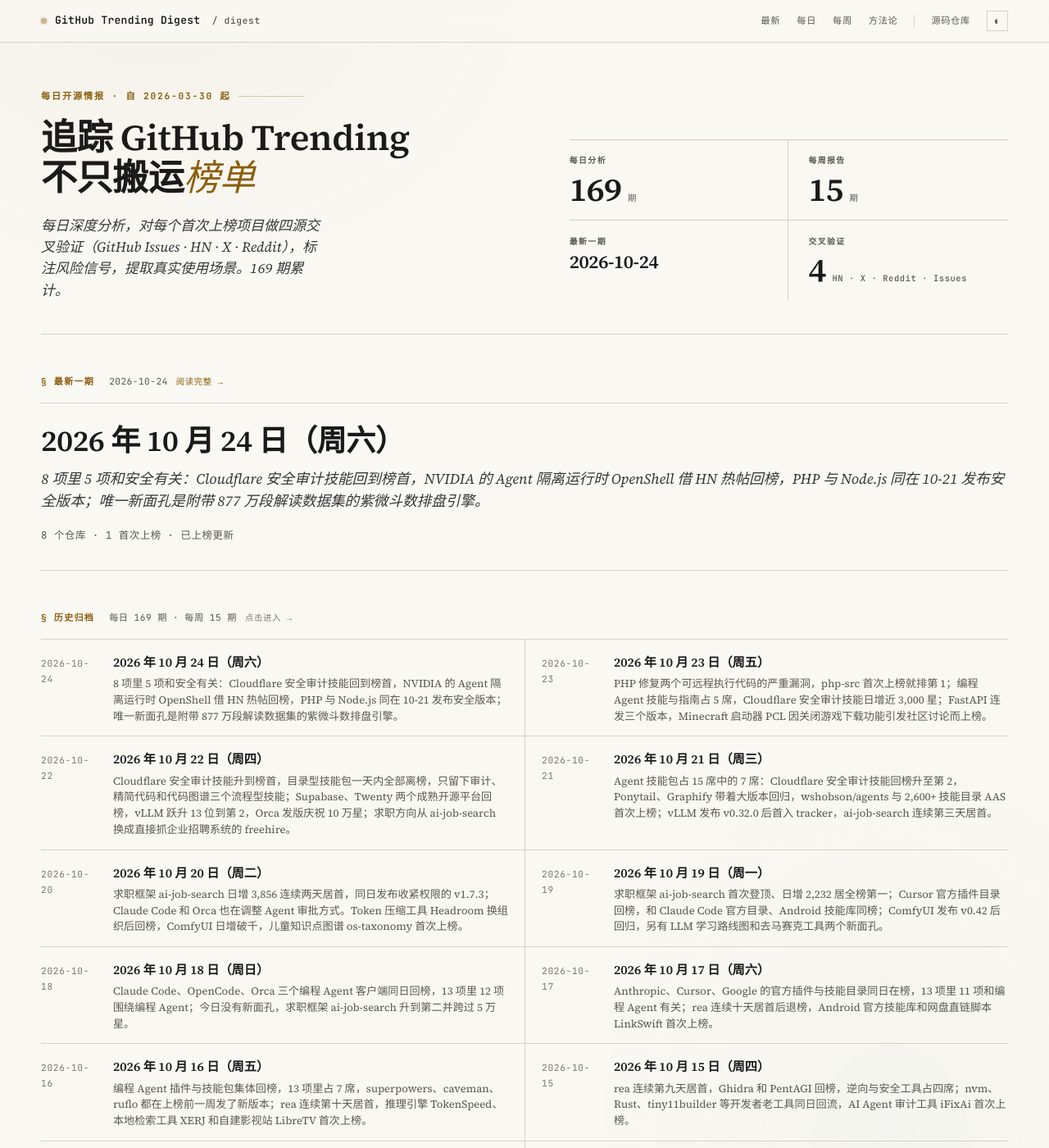
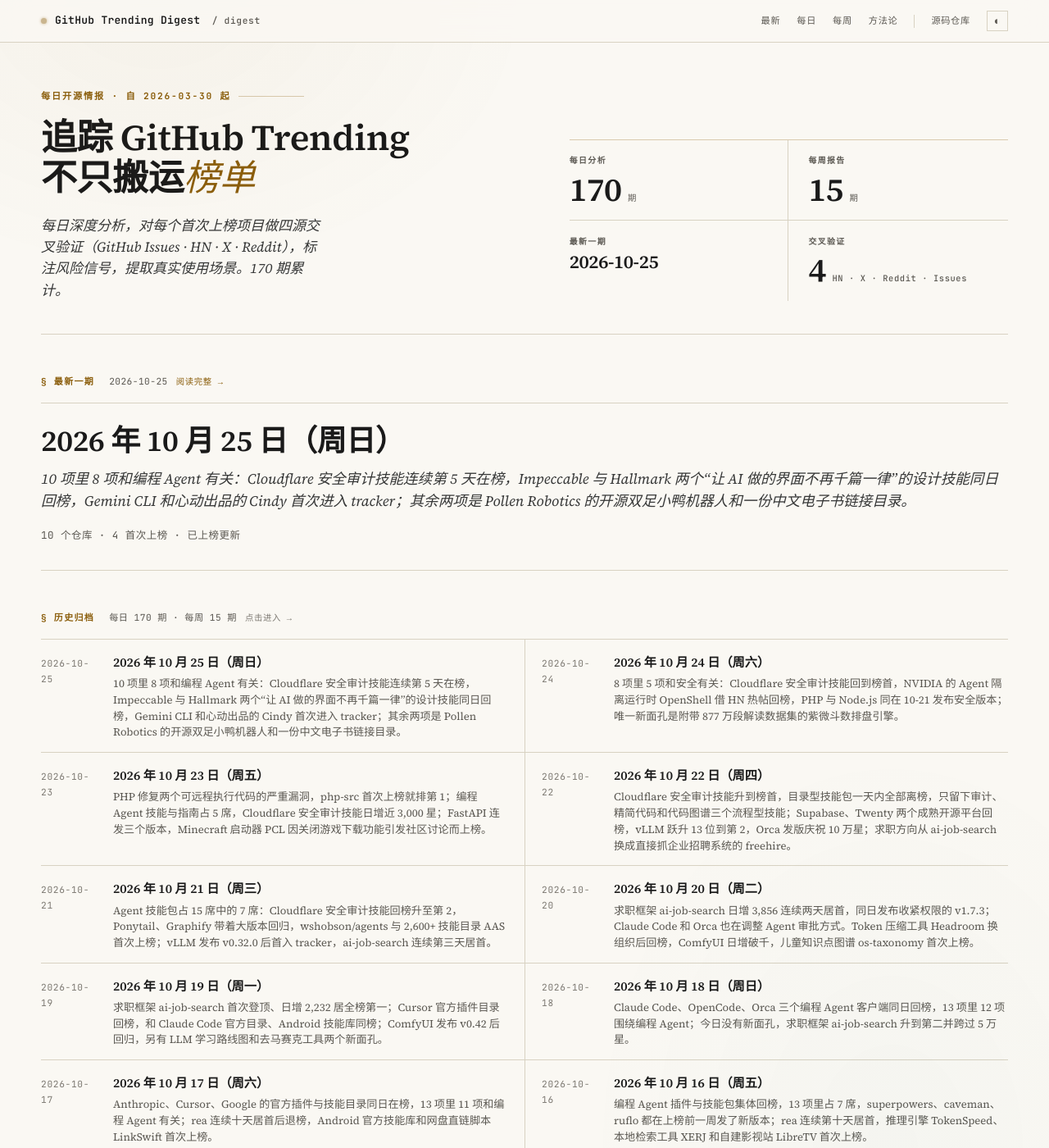
Before and after one commit to maxzyma/github-trending-digest, a Jekyll site: the page built from index.md, in a window 1280 px wide and 1400 px high. Shown: the whole window at 82% size. Built offline with Jekyll 4.4.1, drawn with Linux system fonts in a browser that asks for light colours; some of the changed lines change nothing that is shown; some of the changed text lies outside the part shown.

Commit message:
daily: 2026-10-25 public archive

```diff
--- /dev/null
+++ b/daily/2026-10-25-analysis.md
@@ -0,0 +1,173 @@
+---
+layout: daily
+date: 2026-10-25
+title: GitHub Trending 深度分析 — 2026 年 10 月 25 日（周日）
+subtitle: 10 项里 8 项和编程 Agent 有关：Cloudflare 安全审计技能连续第 5 天在榜，Impeccable 与 Hallmark 两个“让 AI 做的界面不再千篇一律”的设计技能同日回榜，Gemini CLI 和心动出品的 Cindy 首次进入 tracker；其余两项是 Pollen Robotics 的开源双足小鸭机器人和一份中文电子书链接目录。
+total: 10
+new_count: 4
+new_repos:
+  - repo: makecindy/cindy
+    stars: 4126
+    star_delta: 477
+    lang: TypeScript
+    source_strength: 中
+    risk_tags: ['dependency', 'privacy', 'stability', 'cost', 'bus_factor']
+  - repo: jbiaojerry/ebook-treasure-chest
+    stars: 22651
+    star_delta: 227
+    lang: Python
+    source_strength: 中
+    risk_tags: ['compliance', 'dependency', 'vanity', 'bus_factor']
+  - repo: pollen-robotics/microduck
+    stars: 11025
+    star_delta: 319
+    lang: Rust
+    source_strength: 强
+    risk_tags: ['compliance', 'dependency', 'stability', 'bus_factor']
+updated_repos:
+  - repo: cloudflare/security-audit-skill
+    change: "="
+    days_listed: 5
+  - repo: NVIDIA/OpenShell
+    change: ↑2
+    days_listed: 2
+---
+
+# GitHub Trending 深度分析 — 2026 年 10 月 25 日（周日）
+
+_10 项里 8 项和编程 Agent 有关：Cloudflare 安全审计技能连续第 5 天在榜，Impeccable 与 Hallmark 两个“让 AI 做的界面不再千篇一律”的设计技能同日回榜，Gemini CLI 和心动出品的 Cindy 首次进入 tracker；其余两项是 Pollen Robotics 的开源双足小鸭机器人和一份中文电子书链接目录。_
+
+_项目总数: 10 | 首次上榜: 4 | 重新上榜: 4 | 已上榜更新: 2 | 数据源: https://github.com/trending_
+
+## 本日主线
+
+**主线一：榜单地图 — 编程 Agent 的技能、指南和运行外壳占了 8 席。** 今日分组：
+
+- **编程 Agent 技能与指南**（5 项）—— `cloudflare/security-audit-skill`（=，#1，44,681 ⭐，+2,264）让 Agent 分阶段做安全审计，`aws/agent-toolkit-for-aws`（RE，#3）AWS 官方 MCP 与技能集，`Nutlope/hallmark`（RE，#4，32,206 ⭐）和 `pbakaus/impeccable`（RE，#6，86,461 ⭐）两个设计技能，`luongnv89/claude-howto`（RE，#5）Claude Code 图解教程
+- **Agent 运行时与客户端**（3 项）—— `NVIDIA/OpenShell`（↑2，#2，19,502 ⭐，+896）限制 Agent 能碰什么的隔离运行时，`google-gemini/gemini-cli`（NEW，#8，108,089 ⭐）Google 的终端 Agent，`makecindy/cindy`（NEW，#10，4,126 ⭐，+477）把 Claude Code、Codex 装进同一个桌面和手机客户端
+- **其他方向**（2 项）—— `pollen-robotics/microduck`（NEW，#7，11,025 ⭐）开源双足小鸭机器人，`jbiaojerry/ebook-treasure-chest`（NEW，#9，22,651 ⭐）中文电子书下载链接目录
+
+和 10-24 的 8 项相比，只留下 security-audit-skill 和 OpenShell。`php/php-src`、`nodejs/node`、`anthropics/knowledge-work-plugins`、`SnailSploit/Claude-Red`、`OpenBMB/VoxCPM`、`Renhuai123/ziwei-doushu` 六项离榜，昨天的运行时安全更新方向整体退场。今天新进入的 8 项中 4 项是 RE，claude-howto 只离榜一天就回来了。全榜日增合计约 5,700，security-audit-skill 一项占 40%。
+
+**主线二：设计技能和云厂商官方技能同时在榜，技能包成了给编程 Agent“补专业”的通用做法。** Impeccable 和 Hallmark 解决同一个问题：Claude Code、Cursor、Codex 生成的网页容易长得一样（同样的渐变、卡片和字体）。Impeccable 更新最勤，10-19 发布 skill-v4.7.0，10-24 又发 4.7.1，检测引擎这几天在加对表格行侧边色条等样式的识别（#1133）；距 10-07 上次在榜涨了约 8,700 星。Hallmark 距 7-17 上次在榜从 10,961 涨到 32,206，10-22 的提交集中在主题展示站。另一侧是厂商把自家平台知识打包成技能：Cloudflare 的安全审计技能和 AWS 官方工具集（10-22、10-23 新增数据目录管理技能和 Devin 插件清单）。对团队来说，这类技能的价值在于把“怎么做对”的经验交给 Agent 执行，效果要在自己的项目里试过才知道。
+
+**主线三：Agent 客户端的竞争转向“一个外壳管多个 Agent”。** Gemini CLI 是 108K 星的成熟项目，首次进入本 tracker，保持每周一个正式版（v0.65.0 于 10-20 发布）加每日 nightly；10-23 合入的提交里有一条修正“从 Claude 迁移 hooks 配置时把超时从秒换算成毫秒”，说明它在主动接收 Claude Code 用户。Cindy 走另一条路：它不自己做编程 Agent，而是把 Claude Code、Codex 装进同一个工作区，任务中途可换模型，记忆和技能跨 Agent 共享，还有手机端续接会话。OpenShell 在更底层，管 Agent 运行时能访问哪些文件、网络和凭据，10-23、10-24 的提交主要是 Kubernetes 部署配置。三者对应同一个需求：开发者手上已有多个 Agent，需要统一管理和约束它们。
+
+**主线四：榜单解读提醒 — 排名和当日星数不完全对应，有的回榜项目没有新代码。** aws/agent-toolkit-for-aws 今日只涨 13 星却排第 3，gemini-cli 涨 44 星排第 8，GitHub Trending 的排序不是单纯按当日星数。ebook-treasure-chest 最近一次提交是 2026-01-13，本次上榜没有对应的版本或事件；它的内容是盗版电子书网盘链接，有被下架的风险。几个短龄项目的星数与 subscribers 比偏高：Hallmark 约 519:1，Impeccable 约 439:1，Cindy 约 243:1，security-audit-skill 约 263:1。比值本身不足以下结论，要结合 issue 区和外部讨论看，详见各项目段。
+
+## NEW 首次上榜
+
+### [makecindy/cindy](https://github.com/makecindy/cindy) — NEW ⭐ 4,126（+477）| TypeScript | 信源：中
+
+**它是什么**: 一个装在电脑和手机上的 AI 助手客户端。它本身不是新的编程 Agent，而是把 Claude Code、Codex 这些现成的 Agent 放进同一个工作区：一个任务做到一半可以换模型或换 Agent，记忆和技能（Skill）在不同 Agent 之间共用。它还能操作浏览器、电脑和手机，可以从聊天工具或定时任务接活。出品方是游戏公司心动（XD），CEO 黄一孟在 7-26 的 TDW 2026 上发布，他本人是仓库提交最多的作者。
+
+**解决什么问题**: 同时用 Claude Code 和 Codex 的开发者，以前要在不同终端和订阅之间切换，会话和记忆各管各的，离开电脑就没法续上。Cindy 把订阅、会话和记忆收进一个客户端，手机上也能接着看和推进任务。模型可以走官方云服务按量付费、复用已付费的 Claude Code / Codex 订阅、自带 API Key，或用本地模型。
+
+**谁在用、怎么用**（来自 GitHub Issues 与中文社区）:
+- 远程开发：有用户通过 SSH 连远程 DGX Spark 机器时遇到模型不可用、检测不到 Codex CLI（#4286）。
+- 长会话与多 Agent 协作：会话中图片过大后报 413 错误，整条会话无法恢复（#7075）；派发出去的 Worker 可能无输出就结束（#3098），手机端看不到 Worker 列表和进度（#4395）。
+- 日常使用：LINUX DO 帖子的用户看重国内直连速度快、手机端同步快、能复用已有订阅；也有人用内置的 TapTap 制造做游戏创作。
+
+**社区怎么评价**:
+- 正面: 发布约 3 个月，版本几乎每天一版（10-23 为 v0.1.115），贡献者 147 人；中文社区评价交互花了心思，复用订阅这一点实用。
+- 负面: Windows 上被后台插件抢焦点（#500，16 条评论）；知乎作者提到排版错乱和界面卡死；有用户不满 `.mindfs` 目录放在项目里、需要手机号登录、官网付费说明不清；有博客担心跨项目记忆互相干扰。黄一孟在 X 上自己也说它“纯 Vibe 出来”“还有很多不完善”。
+- 健康度: 4,126 stars / 17 subscribers，约 243:1；597 forks。开放 issue 约 1,587 个、开放 PR 约 300 个，累计 3,132 个 issue 中 1,234 个带 bug 标签，大量由团队成员和机器人账号提交。前 4 名提交者都在公司内部，约占前 10 人提交量的 81%。HN、Reddit 无讨论，X 上主要是作者和官方账号在推。
+
+**风险与争议**:
+- **dependency**: 只开源客户端，后端不开源，默认连接官方云服务和官方更新源；跳过登录只能用本地 Agent 部分。
+- **privacy**: 客户端可操作本机文件、浏览器和已登录的应用，默认连官方服务器，接入前要看清哪些数据会上传。
+- **stability**: v0.1.x 阶段，bug 类 issue 上千，会话无法恢复（#7075）、Worker 静默结束（#3098）仍未关闭。
+- **cost**: 官方托管模型按量计费，另有付费方案，价格说明不够清楚。
+- **bus_factor**: 核心开发集中在公司内部 4 人，项目走向取决于心动的产品策略。
+
+**技术备注**: TypeScript；桌面端 Electron，手机端 Expo；接入 Claude Code、Codex 等外部 Agent CLI；官网 cindy.app。
+
+### [google-gemini/gemini-cli](https://github.com/google-gemini/gemini-cli) — NEW ⭐ 108,089（+44）| TypeScript | 知名老项目首入 tracker
+
+**它是什么**: Google 官方的终端 AI Agent，在命令行里用 Gemini 模型读代码、改文件、跑命令，定位与 Claude Code、Codex CLI 相同。
+
+**近况**: 2025-04 开源，至今 108,089 星、14,811 fork，open issue 与 PR 合计 758 个。正式版每周一个（v0.63.0 10-06、v0.64.0 10-13、v0.65.0 10-20），另有每日 nightly。10-23 合入 `models` 命令和 `--list-models` 参数用于查看可用模型（#29880），同日修正从 Claude 迁移 hooks 配置时的超时单位换算。今日只涨 44 星，进入榜单与星数爆发无关；星数与 subscribers 比约 184:1，属于大型成熟项目的正常范围。
+
+**风险与争议**:
+- **dependency**: 核心能力依赖 Google 的 Gemini 模型与账号配额，免费额度和计费规则由 Google 调整。
+
+### [jbiaojerry/ebook-treasure-chest](https://github.com/jbiaojerry/ebook-treasure-chest) — NEW ⭐ 22,651（+227）| Python | 信源：中
+
+**它是什么**: 一份按 1,000 个标签分类的中文电子书下载目录，约 24,071 本书，每本列出书名、作者和 epub / mobi / azw3 下载链接，另有一个网页搜索页。仓库本身不存书，链接全部指向城通网盘的同一个账号。Python 代码是爬虫加页面生成器：抓取 dushupai.com 的书籍页面，取出网盘链接，生成分类文件和 `books.json`。
+
+**解决什么问题**: 想找某本书电子版的读者，不用逐个网站搜，可以在一个目录里按分类或书名查。README 说覆盖了帆书（原樊登读书）、微信读书、京东读书、喜马拉雅等平台的大部分书目。
+
+**谁在用、怎么用**（来自 GitHub Issues）:
+- 下载体验：多位用户反映网盘广告多、限速严重（#20、#30），有人说“每个文件都是广告”（#27），其他用户回复点“普通下载”即可；作者在 #20 回复“你们赞助一下？”。
+- 维护方式：2024 年用户反映需要提取码（#1），作者 10-31 回复已全部改为免密；有人建议把书提交到 LibGen 或 Anna's Archive，“不用担心被端”（#28）。其余多是求书 issue（#2、#12、#29）。
+
+**社区怎么评价**:
+- 正面: 覆盖面大，分类细，有搜索页。
+- 负面: 下载要经过广告和限速的网盘，链接会失效。
+- 健康度: 22,651 stars / 160 subscribers，约 141:1；3,194 forks，6 个 open issue。仓库建于 2023-09-13，最后推送是 2026-01-13，此后无提交，这次上榜没有对应的新版本或事件。作者提交 52 次，其余是自动化机器人。HN、X、Reddit、V2EX、知乎均未找到讨论，外部只有一篇资源博客介绍（2025-06-24）。
+
+**风险与争议**:
+- **compliance**: 收录了大量仍在版权期内的商业图书，链接指向的网盘按下载量给上传者分成；每个分类页的“仅供宽带测试，24 小时内删除”声明不改变侵权性质。作者另一个仓库曾出现在 2020 年出版社的 DMCA 下架通知中。
+- **dependency**: 依赖 dushupai.com 和城通网盘，任一方变化都会让链接成批失效。
+- **vanity**: 停更 9 个月后回榜，外部讨论为零，热度来源不明。
+- **bus_factor**: 作者一人维护。
+
+**技术备注**: Python 爬虫 + GitHub Actions 定时同步（设定每天 02:00 运行，1 月后无新提交）+ GitHub Pages 搜索页；代码本身对做“目录站生成器”有参考价值，内容不适合引用或传播。
+
+### [pollen-robotics/microduck](https://github.com/pollen-robotics/microduck) — NEW ⭐ 11,025（+319）| Rust | 信源：强
+
+**它是什么**: 一只约 25 厘米高、不到 800 克的双足“小鸭”机器人的控制软件。机器人能走路、坐下、摔倒后自己爬起来、用嘴叼东西、踢球。出品方 Pollen Robotics 属于 Hugging Face，由 Seeed 代工，8-27 开放预订，售价 399 美元。这个仓库是它的“大脑”：一组 Rust 程序跑在机器人的 RK3566 主板上，每秒 50 次运行神经网络策略，驱动 15 个舵机。策略在姊妹仓 `microduck_rl`（8-31、9-01 曾在榜，现约 2,600 星）里用仿真训练后导出。
+
+**解决什么问题**: 想动手做“具身智能”（让 AI 控制真实机器人）的开发者，以前要么买几千美元的研究平台，要么从零搭硬件和训练流程。Microduck 给出一台几百美元的整机，加上从仿真训练到真机部署的完整软件链，可以在桌面上实验步态策略。
+
+**谁在用、怎么用**（来自 GitHub Issues 与 HN）:
+- 二次开发：有人做第三方客户端（#329），多人想加双向语音做成对话助手（#215），社区已有 awesome-microduck 资源列表。
+- 自己训练和部署：在仿真里训练新策略再部署到真机；也有用户在 Ubuntu 22.04 上交叉编译失败（#270）。
+- 复刻：社区要求开源 3D 打印件，官方明确只开源软件（#168、#173）；中国大陆不在发货范围（#182），评论区提到国内已有团队在复刻。
+
+**社区怎么评价**:
+- 正面: 8-27 的 HN 发布帖 784 分、252 条评论，TechCrunch、Engadget、CNBC 等媒体报道；10-17 到 10-19 连发 daemon v0.17.5 到 v0.17.8，维护活跃。
+- 负面: 有人在 #168 评论“打着开源旗号卖货”；配对 PIN 可被同机其他后台程序读取（#233）。
+- 健康度: 11,025 stars / 72 subscribers，约 153:1；1,415 forks，issue 共 50 个、19 个未关闭。仓库建于 7-29。两位作者提交约占前 10 名的 92%。这次上榜没有找到单一触发事件，可能与 10 月中旬的连续发版有关（推断）。
+
+**风险与争议**:
+- **compliance**: 宣传为开源机器人，但开源的只有软件，硬件设计和打印件不公开（#168）。
+- **dependency**: 只能运行在官方硬件上，大陆买不到（#182），新订单交付已排到圣诞之后。
+- **stability**: 所有发布都是预发布版本，存在交叉编译问题（#270）和配对安全问题（#233）。
+- **bus_factor**: 核心代码基本由两人提交。
+
+**技术备注**: Rust 守护进程运行在 RK3566 上；15 个 XL330 舵机；策略用 MuJoCo + PPO 训练，导出 ONNX 部署。
+
+## RE 回归项目
+
+### aws/agent-toolkit-for-aws — RE（#3，上次上榜 2026-06-26）
+
+- **Stars**: 3,147（今日 +13，较 6-26 在榜时的 1,147 累计 +2,000）
+- **更新**: 仓库没有正式发布版本，持续按技能和插件提交。10-22 新增 Devin 插件清单与安装说明（#482）、Amazon ECS Gateway 参考（#476）；10-23 新增数据目录管理和数据资产访问两个技能（#488），以及 Bedrock 托管知识库的迁移指引。今日只涨 13 星却排第 3。
+
+### Nutlope/hallmark — RE（#4，上次上榜 2026-07-17）
+
+- **Stars**: 32,206（今日 +455，较 7-17 在榜时的 10,961 累计 +21,245）
+- **更新**: 无正式发布版本。10-22 的提交集中在展示站：新的社交分享卡片、三个主题页，并把配方（Recipes）从仓库、README 和站点页脚移出。三个月涨了约 2 倍，subscribers 只有 62 个，星数与 subscribers 比约 519:1，是今日最高。
+
+### luongnv89/claude-howto — RE（#5，上次上榜 2026-10-23）
+
+- **Stars**: 44,592（今日 +392，较 10-23 在榜时的 44,090 累计 +502）
+- **更新**: 无显著更新。最近提交仍是 10-20 把数据库 MCP 示例默认改为只读（#200），最新版本仍是 6-02 的 v2.1.160。
+
+### pbakaus/impeccable — RE（#6，上次上榜 2026-10-07）
+
+- **Stars**: 86,461（今日 +619，较 10-07 在榜时的 77,724 累计 +8,737）
+- **更新**: 10-19 发布 skill-v4.7.0 和 engine-v0.1.16，10-23 发布 engine-v0.1.17，10-24 发布 4.7.1（#1159）。检测引擎新增把状态行或单元格上的侧边色条识别为“侧边标签”样式（#1133），并调整步进器等组件的低对比度判定（#1148）。
+
+## 已上榜项目更新
+
+### cloudflare/security-audit-skill — =（连续上榜 5 天，#1）
+
+- **Stars**: 44,681（今日 +2,264，较 10-24 记录的 42,657 增加 +2,024）
+- **更新**: 无显著更新，最近一次提交仍是 9-14，没有新版本。连续第三天日增全榜第一。
+
+### NVIDIA/OpenShell — ↑2（连续上榜 2 天，#2）
+
+- **Stars**: 19,502（今日 +896，较 10-24 的 18,986 增加 +516）
+- **更新**: 最新版本仍是 10-20 的 v0.1.5。10-23、10-24 的提交集中在 Kubernetes 部署：网关容器可加额外环境变量（#4876）、证书钩子 Pod 可设标签和注解（#4895），另修复了 Windows MSVC 测试套件（#4862）。
--- /dev/null
+++ b/daily/2026-10-25.md
@@ -0,0 +1,16 @@
+# GitHub Trending 每日榜单 — 2026 年 10 月 25 日（周日）
+
+| # | 项目 | Stars | 今日 | 排名变化 |
+|---|------|-------|------|---------|
+| 1 | [cloudflare/security-audit-skill](https://github.com/cloudflare/security-audit-skill) | 44,681 | +2,264 | = |
+| 2 | [NVIDIA/OpenShell](https://github.com/NVIDIA/OpenShell) | 19,502 | +896 | ↑2 |
+| 3 | [aws/agent-toolkit-for-aws](https://github.com/aws/agent-toolkit-for-aws) | 3,147 | +13 | RE |
+| 4 | [Nutlope/hallmark](https://github.com/Nutlope/hallmark) | 32,206 | +455 | RE |
+| 5 | [luongnv89/claude-howto](https://github.com/luongnv89/claude-howto) | 44,592 | +392 | RE |
+| 6 | [pbakaus/impeccable](https://github.com/pbakaus/impeccable) | 86,461 | +619 | RE |
+| 7 | [pollen-robotics/microduck](https://github.com/pollen-robotics/microduck) | 11,025 | +319 | NEW |
+| 8 | [google-gemini/gemini-cli](https://github.com/google-gemini/gemini-cli) | 108,089 | +44 | NEW |
+| 9 | [jbiaojerry/ebook-treasure-chest](https://github.com/jbiaojerry/ebook-treasure-chest) | 22,651 | +227 | NEW |
+| 10 | [makecindy/cindy](https://github.com/makecindy/cindy) | 4,126 | +477 | NEW |
+
+> 数据源：<https://github.com/trending> · 抓取于 2026-10-25
--- a/index.md
+++ b/index.md
@@ -48,6 +48,7 @@
 
 ## Daily Analysis
 
+- [2026-10-25](daily/2026-10-25-analysis) — 10 项里 8 项和编程 Agent 有关：Cloudflare 安全审计技能连续第 5 天在榜，Impeccable 与 Hallmark 两个“让 AI 做的界面不再千篇一律”的设计技能同日回榜，Gemini CLI 和心动出品的 Cindy 首次进入 tracker；其余两项是 Pollen Robotics 的开源双足小鸭机器人和一份中文电子书链接目录。
 - [2026-10-24](daily/2026-10-24-analysis) — 8 项里 5 项和安全有关：Cloudflare 安全审计技能回到榜首，NVIDIA 的 Agent 隔离运行时 OpenShell 借 HN 热帖回榜，PHP 与 Node.js 同在 10-21 发布安全版本；唯一新面孔是附带 877 万段解读数据集的紫微斗数排盘引擎。
 - [2026-10-23](daily/2026-10-23-analysis) — PHP 修复两个可远程执行代码的严重漏洞，php-src 首次上榜就排第 1；编程 Agent 技能与指南占 5 席，Cloudflare 安全审计技能日增近 3,000 星；FastAPI 连发三个版本，Minecraft 启动器 PCL 因关闭游戏下载功能引发社区讨论而上榜。
 - [2026-10-22](daily/2026-10-22-analysis) — Cloudflare 安全审计技能升到榜首，目录型技能包一天内全部离榜，只留下审计、精简代码和代码图谱三个流程型技能；Supabase、Twenty 两个成熟开源平台回榜，vLLM 跃升 13 位到第 2，Orca 发版庆祝 10 万星；求职方向从 ai-job-search 换成直接抓企业招聘系统的 freehire。
```
